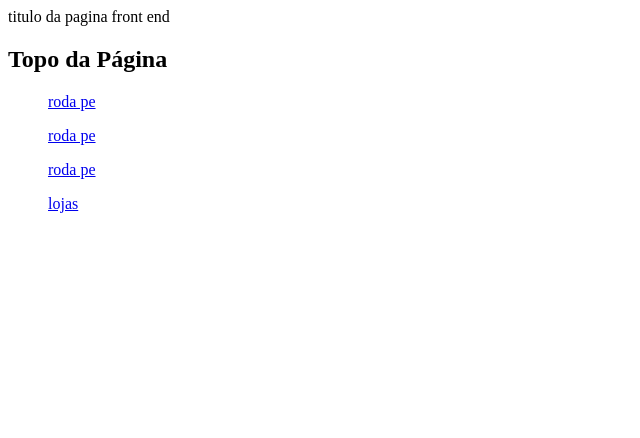
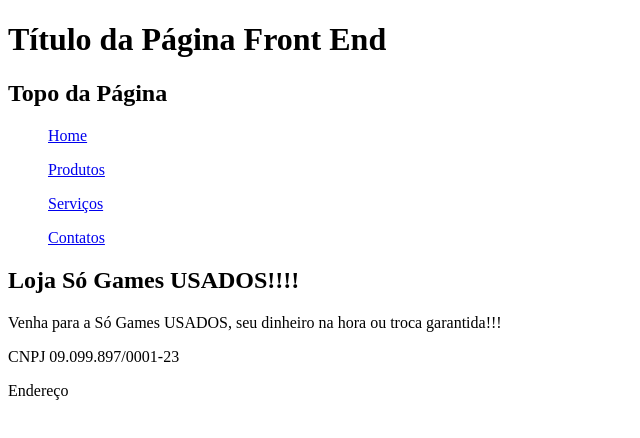
Before and after one commit to grupo004efg/frontendefg, a plain HTML site: page index.html in a window 1280 px wide. Shown: the whole page, without its empty margins (0-640 px from the left). Drawn offline with Linux system fonts and the light colour scheme.

Commit message:
Versao 0.0.12 - Estrutura Completa da Página

```diff
--- a/index.html
+++ b/index.html
@@ -3,22 +3,32 @@
 <head>
     <meta charset="UTF-8">
     <meta name="viewport" content="width=device-width, initial-scale=1.0">
-    <title>pagina front end - CEPI barao do rio branco </title>
+    <title>..: Página Front End - CEPI Barão do Rio Branco :..</title>
 </head>
-<body
-   <h1>titulo da pagina front end </h1>
-
+<body>
+    <h1>Título da Página Front End</h1>
     <header>
         <h2>Topo da Página</h2>
     </header>
 
     <section>
         <nav>
-        <ul><a href="#">roda pe</a></ul>
-        <ul><a href="#">roda pe</a></ul>
-        <ul><a href="#">roda pe</a></ul>
-        <ul><a href="#">lojas </a></ul>
+            <ul><a href="#">Home</a></ul>
+            <ul><a href="#">Produtos</a></ul>
+            <ul><a href="#">Serviços</a></ul>
+            <ul><a href="#">Contatos</a></ul>
         </nav>
+
+        <article>
+            <h2>Loja Só Games USADOS!!!!</h2>
+            <p>Venha para a Só Games USADOS, seu dinheiro na hora ou troca garantida!!!</p>
+        </article>
     </section>
 
+    <footer>
+        <p>CNPJ 09.099.897/0001-23</p>
+        <p>Endereço</p>
+    </footer>
+
+</body>
 </html>
```
Lines whose indentation alone changed are shown as unchanged.
